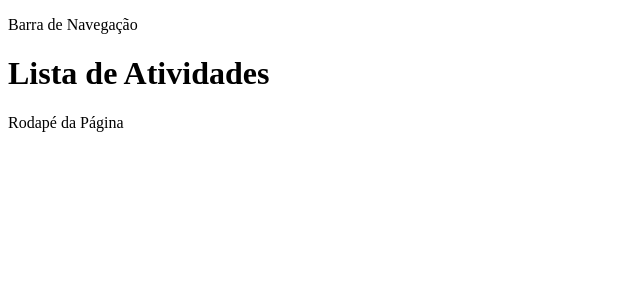
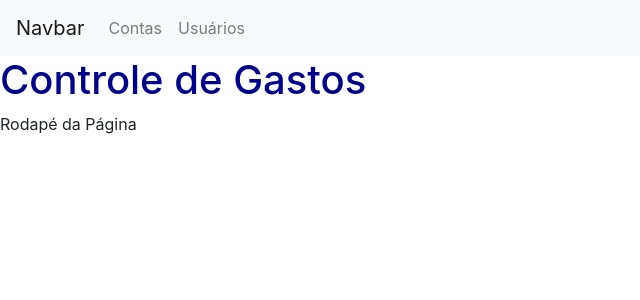
Before and after one commit to taisatavares/controle_gastos, a Django app: page / in a window 1280 px wide. Shown: the top 300 px of the page, without its empty margins (0-640 px from the left). Run offline with Django 4.2, Linux system fonts and the light colour scheme; some libraries are stand-ins or nearby versions.

Commit message:
add css e js

```diff
--- a/contas/static/css/styles.css
+++ b/contas/static/css/styles.css
@@ -1,3 +1,3 @@
 h1 {
-    color: red
+    color: #00008B
 }
--- a/contas/templates/base.html
+++ b/contas/templates/base.html
@@ -7,11 +7,39 @@
           content="width=device-width, user-scalable=no, initial-scale=1.0, maximum-scale=1.0, minimum-scale=1.0">
     <meta http-equiv="X-UA-Compatible" content="ie=edge">
     <title>{% block title %}{% endblock %}</title>
+    <link href="https://stackpath.bootstrapcdn.com/bootstrap/4.3.1/css/bootstrap.min.css" rel="stylesheet" integrity="sha384-ggOyR0iXCbMQv3Xipma34MD+dH/1fQ784/j6cY/iJTQUOhcWr7x9JvoRxT2MZw1T" crossorigin="anonymous">
+    <link rel="stylesheet" href="https://use.fontawesome.com/releases/v5.7.2/css/all.css" integrity="sha384-fnmOCqbTlWIlj8LyTjo7mOUStjsKC4pOpQbqyi7RrhN7udi9RwhKkMHpvLbHG9Sr" crossorigin="anonymous">
+    <link rel="stylesheet" href="{% static 'css/styles.css' %}">
 </head>
 <body>
-<p>Barra de Navegação</p>
-{% block content %}
-{% endblock %}
-<p>Rodapé da Página</p>
+<div>
+    <nav class="navbar navbar-expand-lg navbar-light bg-light">
+  <a class="navbar-brand" href="#">Navbar</a>
+  <button class="navbar-toggler" type="button" data-toggle="collapse" data-target="#navbarSupportedContent" aria-controls="navbarSupportedContent" aria-expanded="false" aria-label="Toggle navigation">
+    <span class="navbar-toggler-icon"></span>
+  </button>
+        <div class="collapse navbar-collapse" id="navbarSupportedContent">
+        <ul class="navbar-nav mr-auto mb-2 mb-lg-0">
+            <li class="nav-item">
+                <a class="nav-link" href="#">Contas</a>
+            </li>
+            <li class="nav-item">
+                <a class="nav-link" href="#">Usuários</a>
+            </li>
+        </ul>
+        </div>
+    </nav>
+    {% block content %}
+    {% endblock %}
+    <footer>
+        <p>Rodapé da Página</p>
+    </footer>
+    </div>
+    <script
+    src="https://code.jquery.com/jquery-3.4.0.min.js"
+    integrity="sha256-BJeo0qm959uMBGb65z40ejJYGSgR7REI4+CW1fNKwOg="
+    crossorigin="anonymous"></script>
+    <script src="https://stackpath.bootstrapcdn.com/bootstrap/4.3.1/js/bootstrap.bundle.min.js" integrity="sha384-xrRywqdh3PHs8keKZN+8zzc5TX0GRTLCcmivcbNJWm2rs5C8PRhcEn3czEjhAO9o" crossorigin="anonymous"></script>
+    <script src="{% static 'js/scripts.js' %}"></script>
 </body>
 </html>
--- a/contas/templates/contas/list.html
+++ b/contas/templates/contas/list.html
@@ -3,5 +3,5 @@
 {% block title %}Lista de Atividades{% endblock %}
 
 {% block content %}
-<h1>Lista de Atividades</h1>
+<h1>Controle de Gastos</h1>
 {% endblock %}
```
